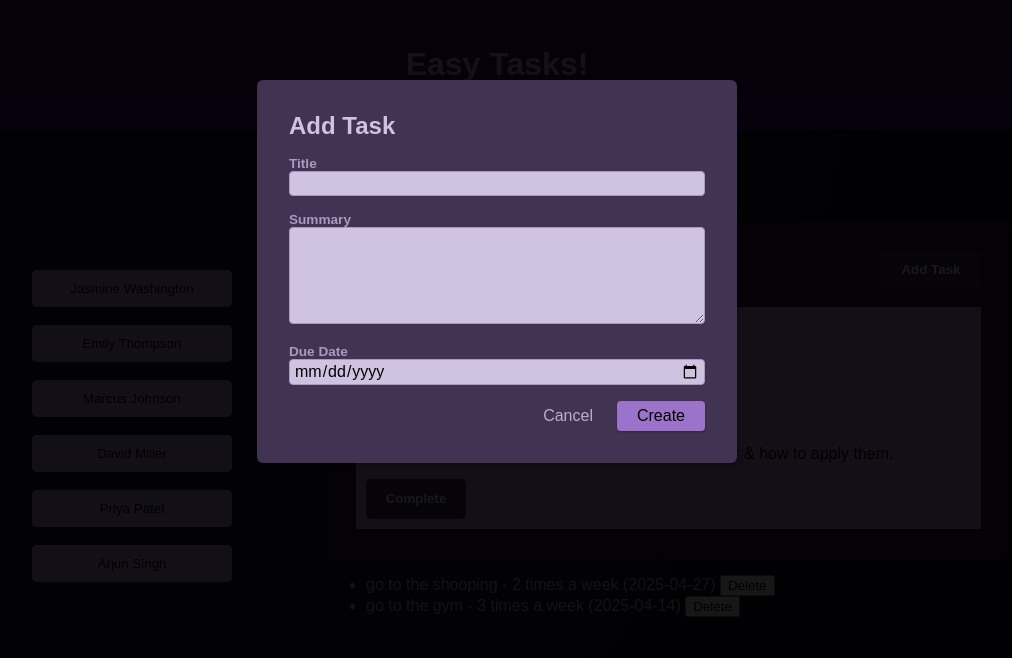
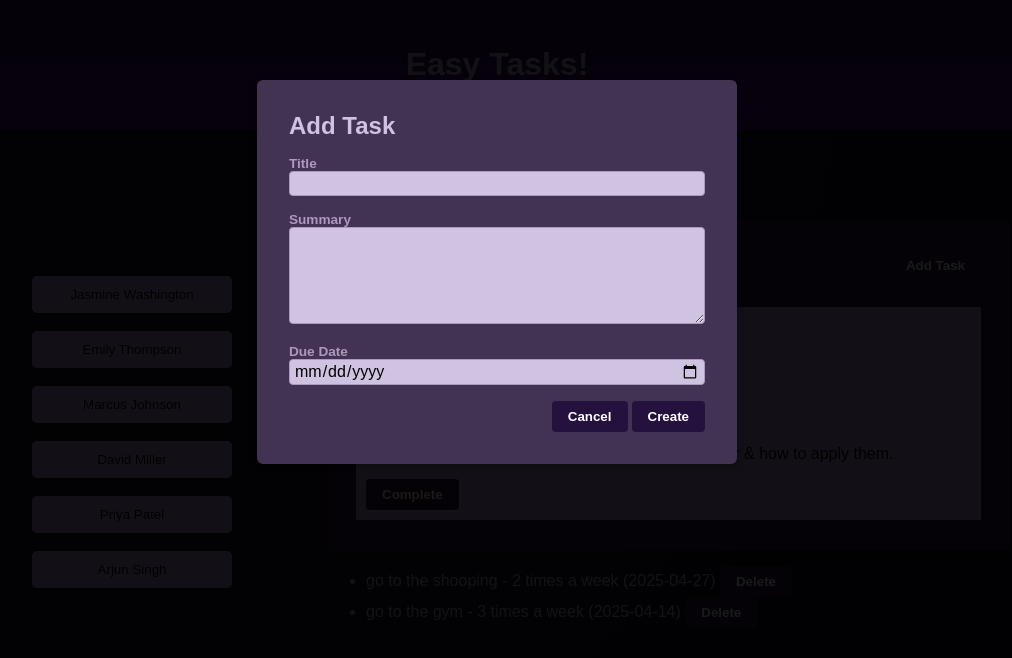
Before and after one commit to KarRzu/simple-to-do-list, an Angular app: page / in a window 1280 px wide. Both pictures are taken after a click on the button "Add Task". Shown: the top 658 px of the page, without its empty margins (143-1155 px from the left). Built offline with nearby package versions, Linux system fonts and the light colour scheme; data requests are answered from the project's data file.

Commit message:
fix: create a custom component Button

```diff
--- a/src/app/components/new-task/new-task.component.html
+++ b/src/app/components/new-task/new-task.component.html
@@ -18,8 +18,8 @@
     </p>
 
     <p class="actions">
-      <button type="button" (click)="onCancel()">Cancel</button>
-      <button type="submit">Create</button>
+      <app-button text="Cancel" type="button" (click)="onCancel()"></app-button>
+      <app-button text="Create" type="submit"></app-button>
     </p>
   </form>
 </dialog>
--- a/src/app/components/new-task/new-task.component.ts
+++ b/src/app/components/new-task/new-task.component.ts
@@ -8,10 +8,11 @@ import {
 } from '@angular/forms';
 import { TodoService } from '../../services/todo.service';
 import { Task } from '../task/task.model';
+import { ButtonComponent } from '../../shared/button/button.component';
 
 @Component({
   selector: 'app-new-task',
-  imports: [FormsModule, ReactiveFormsModule],
+  imports: [FormsModule, ReactiveFormsModule, ButtonComponent],
   templateUrl: './new-task.component.html',
   styleUrl: './new-task.component.scss',
 })
--- a/src/app/components/task/task.component.html
+++ b/src/app/components/task/task.component.html
@@ -12,19 +12,23 @@
     <ng-template #noUserSelected>
       <p>Select a user</p>
     </ng-template>
-    <button (click)="onStartAddTask()">Add Task</button>
+    <app-button text="Add Task" (click)="onStartAddTask()"></app-button>
   </div>
   <div class="task-info">
     <h1>{{ title }}</h1>
     <h2>{{ dueDate }}</h2>
     <p>{{ summary }}</p>
-    <button>Complete</button>
+    <app-button text="Complete"></app-button>
   </div>
 </div>
 
 <ul>
   <li *ngFor="let task of tasks">
     {{ task.title }} - {{ task.summary }} ({{ task.dueDate }})
-    <button (click)="removeTask(task.id)">Delete</button>
+    <app-button
+      text="Delete"
+      variant="primary"
+      (click)="removeTask(task.id)"
+    ></app-button>
   </li>
 </ul>
--- a/src/app/services/todo.service.ts
+++ b/src/app/services/todo.service.ts
@@ -23,7 +23,7 @@ export class TodoService {
     return this.http.post<Task>(this.apiUrl, task).pipe(
       catchError((error) => {
         console.error('Error while add tasks:', error);
-        return of(null as unknown as Task);
+        return of({} as Task);
       })
     );
   }
--- /dev/null
+++ b/src/app/shared/button/button.component.html
@@ -0,0 +1,3 @@
+<button [attr.type]="type" [disabled]="disabled" [ngClass]="color">
+  {{ text }}
+</button>
--- /dev/null
+++ b/src/app/shared/button/button.component.scss
@@ -0,0 +1,42 @@
+@use "../../styles/variables" as *;
+
+button {
+  padding: 0.5rem 1rem;
+  border: none;
+  border-radius: 4px;
+  font-weight: bold;
+  cursor: pointer;
+  transition: background-color 0.3s;
+
+  &.primary {
+    background-color: $primary-color;
+    color: white;
+  }
+
+  &.secondary {
+    background-color: $secondary-color;
+    color: white;
+  }
+
+  &.danger {
+    background-color: $error-color;
+    color: white;
+  }
+
+  &:disabled {
+    background-color: #ccc;
+    cursor: not-allowed;
+  }
+
+  &.primary:hover:not(:disabled) {
+    background-color: darken($primary-color, 10%);
+  }
+
+  &.secondary:hover:not(:disabled) {
+    background-color: darken($secondary-color, 10%);
+  }
+
+  &.danger:hover:not(:disabled) {
+    background-color: darken($error-color, 10%);
+  }
+}
```
Also changed, not shown: src/app/components/task/task.component.ts (+8 -1 lines), src/app/shared/button/button.component.ts (added, +16 -0 lines), 1 other file (tests, documents, lock files or other folders).
